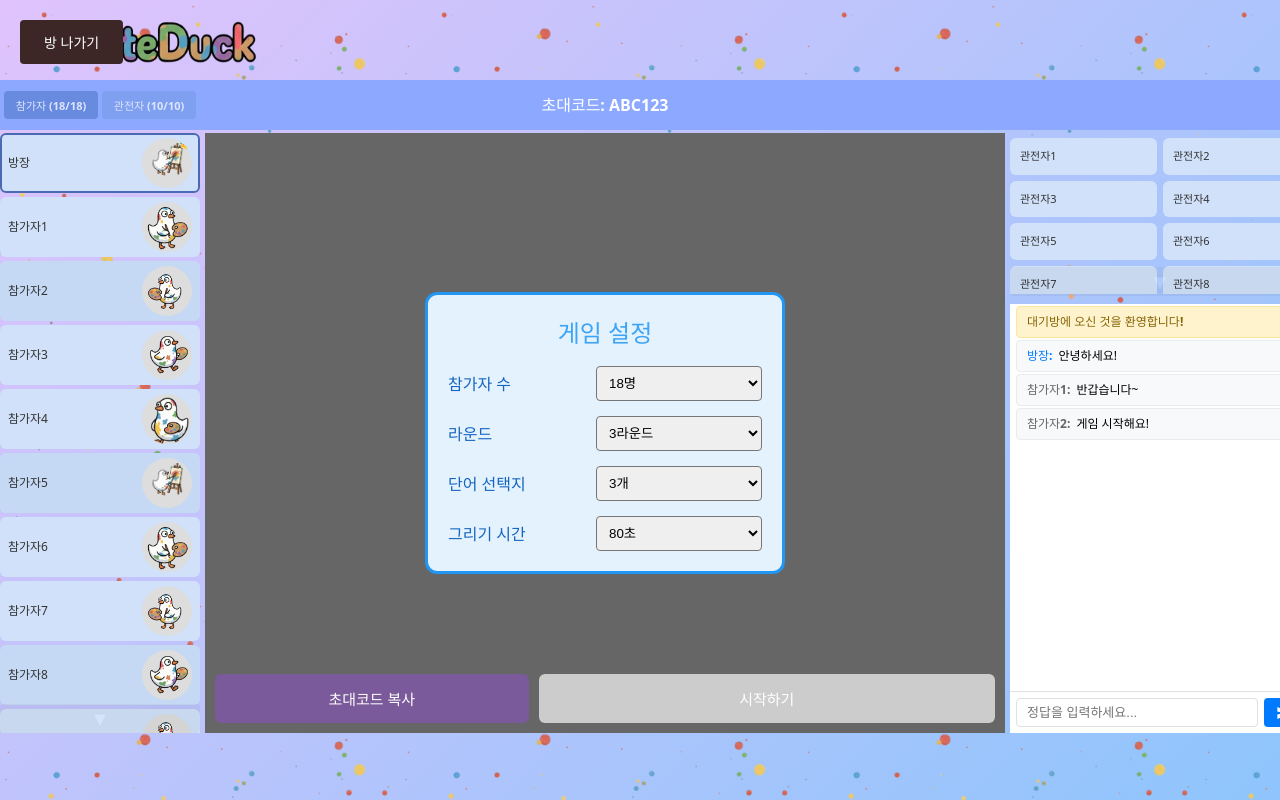
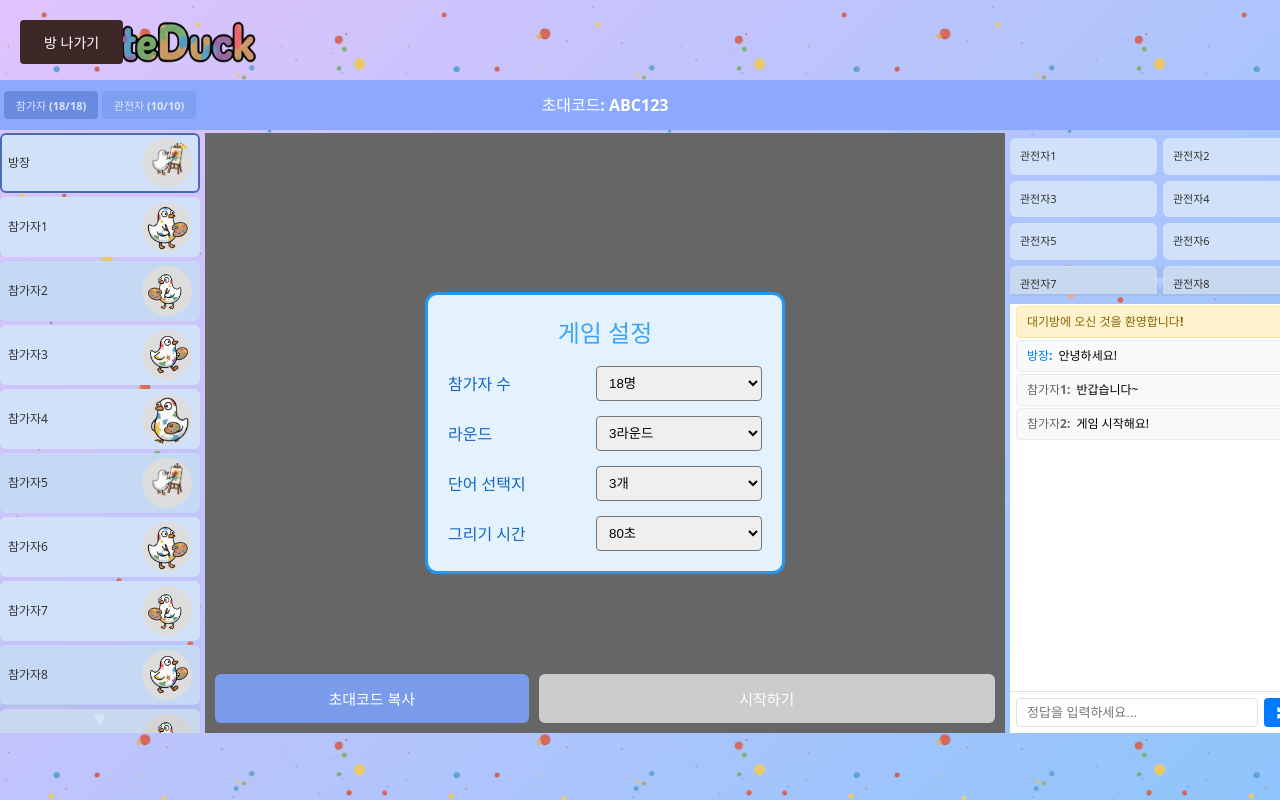
Before and after one commit to zmgu/paletteduck, a React (Vite) app in the folder paletteduck-client/: page /room-preview in a window 1280 px wide. Built offline with nearby package versions, Linux system fonts and the light colour scheme.

Commit message:
초대코드 버튼 수정

```diff
--- a/paletteduck-client/src/pages/RoomPreview.tsx
+++ b/paletteduck-client/src/pages/RoomPreview.tsx
@@ -798,13 +798,34 @@ export default function RoomPreview() {
                       flex: 0.8,
                       padding: '14px',
                       fontSize: '15px',
-                      backgroundColor: isCopied ? '#4caf50' : '#7a5a9a',
+                      backgroundColor: isCopied ? '#4caf50' : '#7a9bea',
                       color: 'white',
                       border: 'none',
                       borderRadius: '6px',
                       cursor: 'pointer',
                       fontWeight: 'bold',
-                      transition: 'background-color 0.3s'
+                      transition: 'background-color 0.5s ease',
+                      outline: 'none'
+                    }}
+                    onMouseEnter={(e) => {
+                      if (!isCopied) {
+                        e.currentTarget.style.backgroundColor = '#6585d8';
+                      }
+                    }}
+                    onMouseLeave={(e) => {
+                      if (!isCopied) {
+                        e.currentTarget.style.backgroundColor = '#7a9bea';
+                      }
+                    }}
+                    onMouseDown={(e) => {
+                      if (!isCopied) {
+                        e.currentTarget.style.backgroundColor = '#5a75c8';
+                      }
+                    }}
+                    onMouseUp={(e) => {
+                      if (!isCopied) {
+                        e.currentTarget.style.backgroundColor = '#6585d8';
+                      }
                     }}
                   >
                     {isCopied ? '초대코드 복사 완료' : '초대코드 복사'}
```
